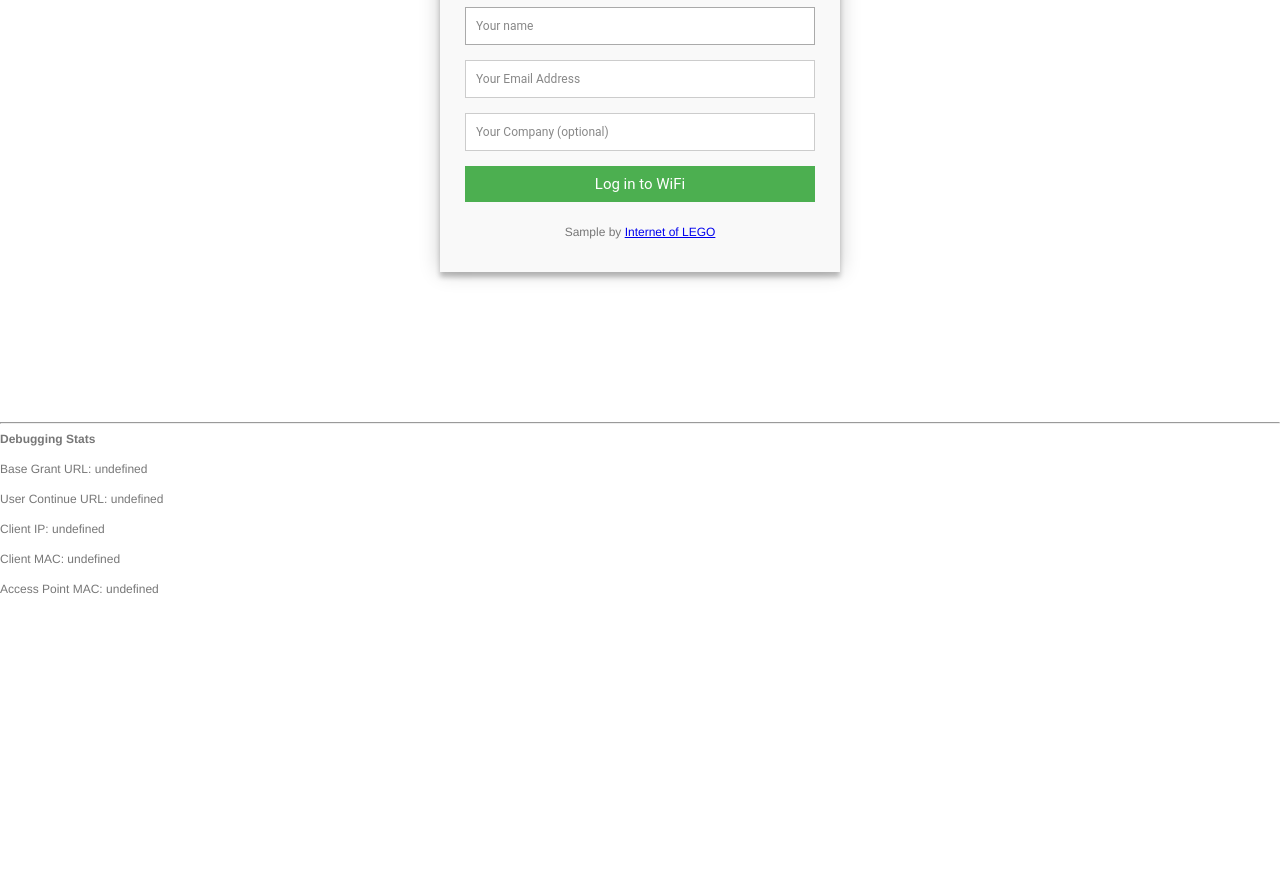
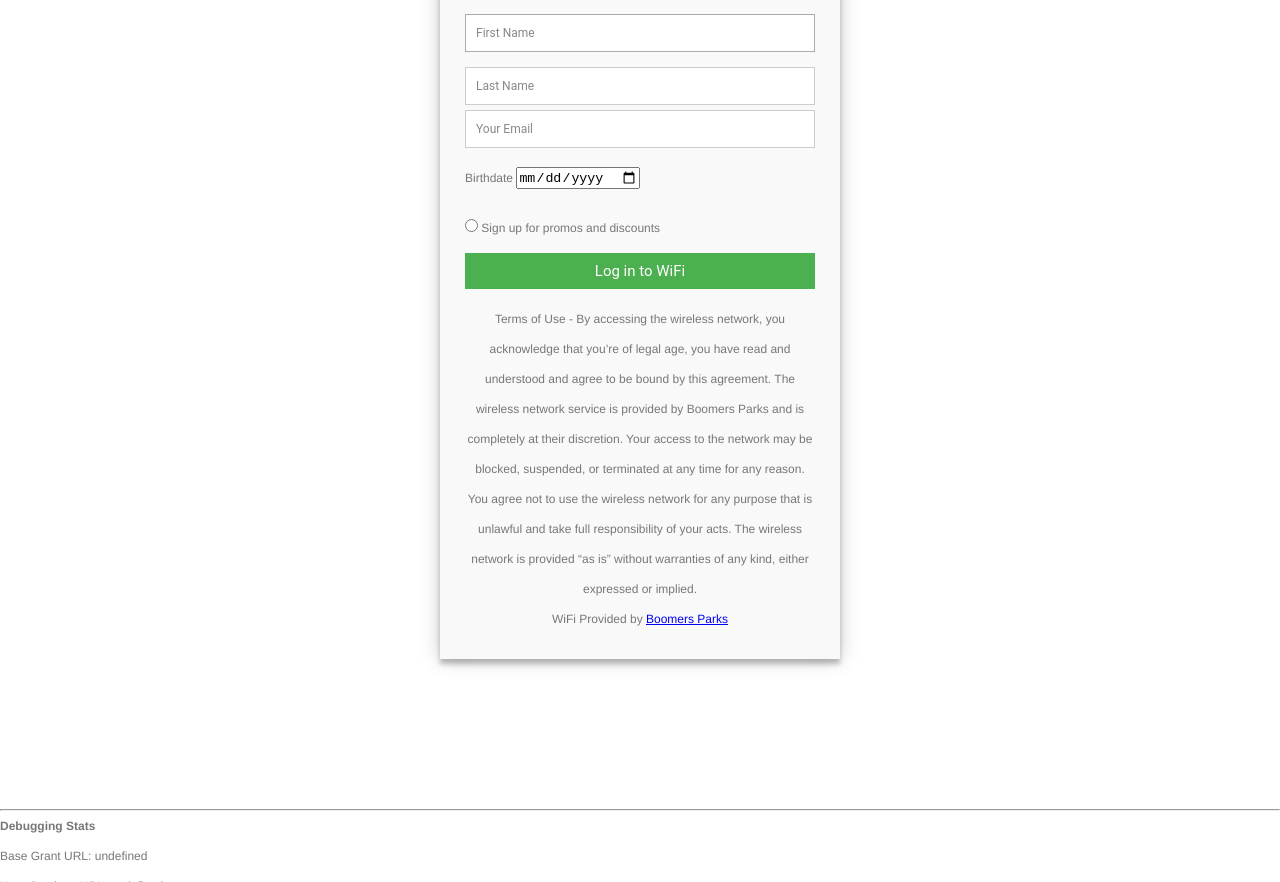
Before and after one commit to lizardmap/boomers-excap, a website: page public/index.html in a window 1280 px wide. Shown: the part 286-1168 px from the top of the page. Before the commit the page ends 890 px from the top, so only its background shows below. Drawn offline with Linux system fonts and the light colour scheme.

Commit message:
initial commit

```diff
--- a/public/index.html
+++ b/public/index.html
@@ -9,42 +9,91 @@ displays the results of one form entry and then prints the Meraki provided param
 
 Sample URL received from Meraki to this page.
 http://localhost:5000/?base_grant_url=https%3A%2F%2Fn143.network-auth.com%2Fsplash%2Fgrant&user_continue_url=http%3A%2F%2Fspeedof.me%2F&node_id=149624922840090&node_mac=88:15:44:60:1c:1a&gateway_id=149624922840090&client_ip=10.255.60.208&client_mac=f4:5c:89:9b:17:67
+LICENSE: MIT
 
-
-This is example was written by:
-Cory Guynn
-www.InternetOfLEGO.com
-2016
-
-LICENSE: MIT
-"Have Fun!, use and abuse"
 -->
-<meta name="viewport" content="width=device-width, initial-scale=1.0">
+<meta name="viewport" content="width=device-width, initial-scale=1.0" />
 <html>
   <head>
-        <link rel="stylesheet" type="text/css" href="./css/style.css">
+    <link rel="stylesheet" type="text/css" href="./css/style.css" />
   </head>
   <div class="container">
-
     <form id="loginForm" action="#">
-        <center><a href="http://developers.meraki.com"><img src="./img/meraki-logo.png" width="50%"/></a></center>
-        <br>
+      <center>
+        <a href="https://boomersparks.com"
+          ><img src="./img/boomers-logo.png" width="50%"
+        /></a>
+      </center>
+      <br />
       <fieldset>
-          <input id="name" placeholder="Your name" type="text" tabindex="1" required autofocus>
+        <input
+          id="fname"
+          placeholder="First Name"
+          type="text"
+          tabindex="1"
+          required
+          autofocus
+        />
       </fieldset>
       <fieldset>
-          <input id="email" placeholder="Your Email Address" type="email" tabindex="2" required>
+        <input
+          id="lname"
+          placeholder="Last Name"
+          type="text"
+          tabindex="2"
+          required
+        />
+        <fieldset>
+          <input
+            id="email"
+            name="email"
+            placeholder="Your Email"
+            type="email"
+            tabindex="3"
+            required
+          />
         </fieldset>
         <fieldset>
-          <input id="company" placeholder="Your Company (optional)" type="text" tabindex="3">
+          <label for="birthdate"> Birthdate </label>
+          <input
+            id="birthdate"
+            hovertext="Your Birthday"
+            type="date"
+            tabindex="4"
+            required
+          />
+        </fieldset>
       </fieldset>
       <fieldset>
-          <button type="submit" >Log in to WiFi</button>
+        <input id="signup" name="Signup" type="radio" tabindex="5" />
+        <label for="signup"> Sign up for promos and discounts </label>
       </fieldset>
-        <p class="copyright">Sample by <a href="http://www.InternetOfLEGO.com" target="_blank" title="Internet of LEGO">Internet of LEGO</a></p>
+      <fieldset>
+        <button type="submit">Log in to WiFi</button>
+      </fieldset>
+      <p class="copyright">
+        <center>
+          Terms of Use - By accessing the wireless network, you acknowledge that
+          you’re of legal age, you have read and understood and agree to be
+          bound by this agreement. The wireless network service is provided by
+          Boomers Parks and is completely at their discretion. Your access to
+          the network may be blocked, suspended, or terminated at any time for
+          any reason. You agree not to use the wireless network for any purpose
+          that is unlawful and take full responsibility of your acts. The
+          wireless network is provided “as is” without warranties of any kind,
+          either expressed or implied. <br />
+          WiFi Provided by
+          <a
+            href="https://www.boomersparks.com"
+            target="_blank"
+            title="Boomers Parks"
+            >Boomers Parks</a
+          >
+        </center>
+      </p>
     </form>
   </div>
-    <hr>
+  <hr />
   <h4>Debugging Stats</h4>
   <p><label>Base Grant URL: </label><label id="baseGrantURL"></label></p>
   <p><label>User Continue URL: </label><label id="userContinueURL"></label></p>
@@ -53,4 +102,25 @@ LICENSE: MIT
   <p><label>Access Point MAC: </label><label id="nodeMAC"></label></p>
 
   <script src="./js/meraki.js"></script>
-</html>
+
+  <!-- Comment out Neverbounce Integration for testing
+
+  <script type="text/javascript">
+    // settings info here - https://developers.neverbounce.com/docs/widget-getting-started
+    _NBSettings = {
+      apiKey: "public_5036f2028b6c720fb39baa4b7e506b72",
+      displayPoweredBy: false,
+      acceptedMessage: "Valid email",
+      acceptedStatusCodes: [0, 3, 4], //valid(0), catchall(3) and unknown(4)
+      blockThrottledAttempts: false,
+      inputLatency: 600,
+      rejectedMessage: "Invalid email",
+      softRejectMessage: "Enter an email"
+    };
+  </script>
+  <script
+    type="text/javascript"
+    src="https://cdn.neverbounce.com/widget/dist/NeverBounce.js"
+  ></script>
+
+--></html>
```
Also changed, not shown: public/404.html (+1 -1 lines), public/img/boomers-logo.png (added), public/img/meraki-logo.png (deleted). Lines whose indentation alone changed are shown as unchanged.
